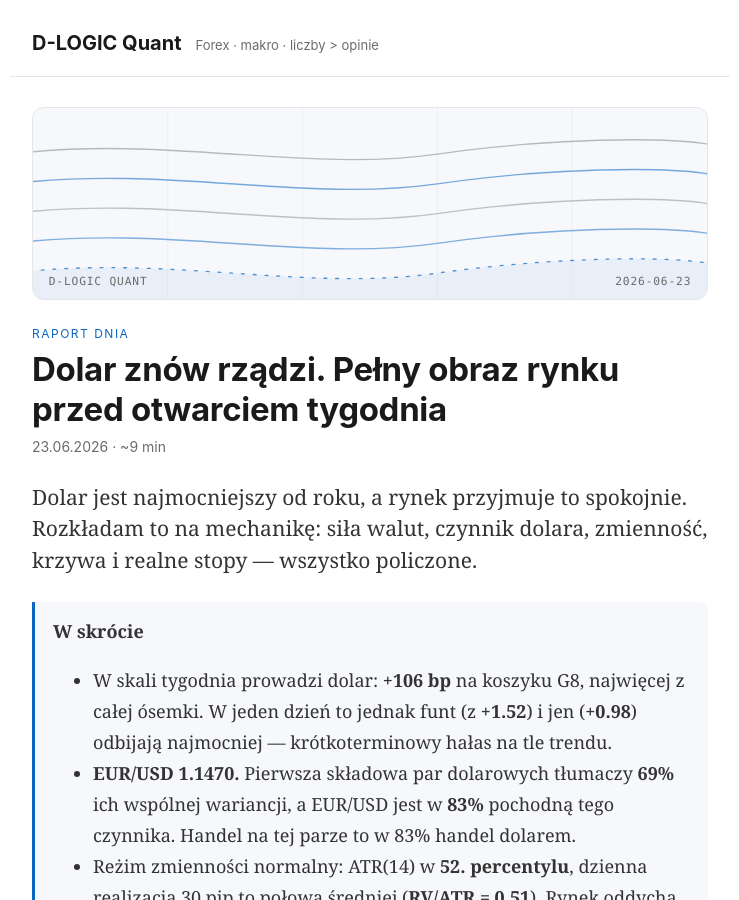
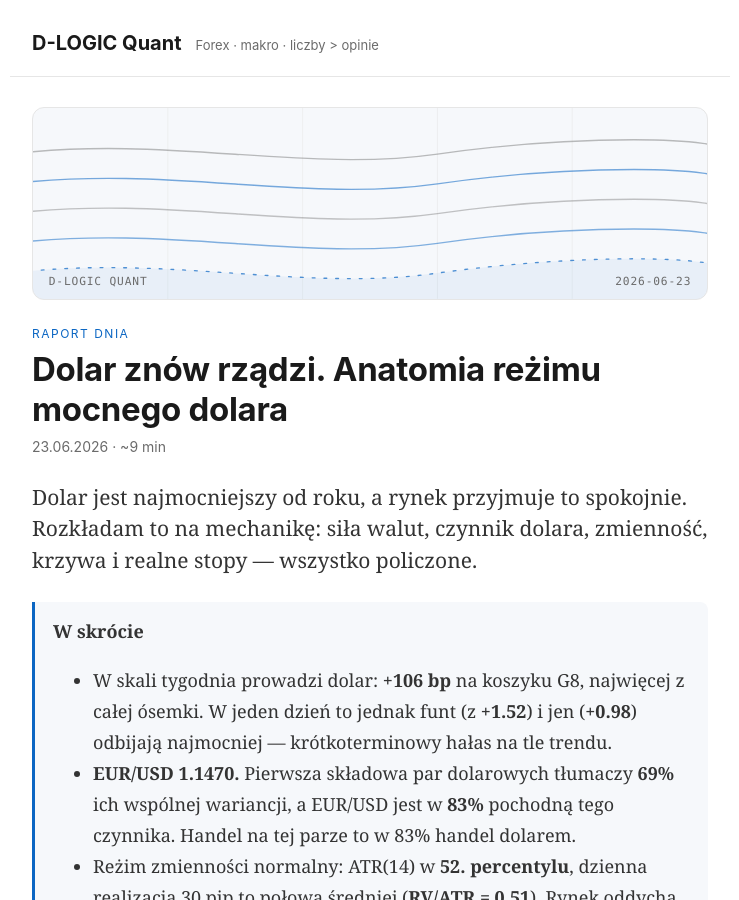
Before and after one commit to rdemb/dlogic-quant, a Jekyll site: the page built from _posts/2026-06-23-dolar-rzadzi-liczby-przed-otwarciem-tygodnia.md, in a window 1280 px wide and 900 px high. Shown: the whole window, without its empty margins (270-1009 px from the left). Built offline with Jekyll 4.4.1, drawn with Linux system fonts in a browser that asks for light colours.

Commit message:
popraw tytul raportu

```diff
--- a/_posts/2026-06-23-dolar-rzadzi-liczby-przed-otwarciem-tygodnia.md
+++ b/_posts/2026-06-23-dolar-rzadzi-liczby-przed-otwarciem-tygodnia.md
@@ -1,5 +1,5 @@
 ---
-title: "Dolar znów rządzi. Pełny obraz rynku przed otwarciem tygodnia"
+title: "Dolar znów rządzi. Anatomia reżimu mocnego dolara"
 description: "EUR/USD 1.1470, DXY>100, CPI 4.2%. Rozkładam reżim mocnego dolara na czynniki pierwsze: z-score siły walut, czynnik dolara (PCA 69%, R² 0.83), percentyl ATR i variance-ratio, krzywa i realne stopy. Liczby, nie opinie."
 date: 2026-06-23 08:00:00 +0200
 dek: "Dolar jest najmocniejszy od roku, a rynek przyjmuje to spokojnie. Rozkładam to na mechanikę: siła walut, czynnik dolara, zmienność, krzywa i realne stopy — wszystko policzone."
```
